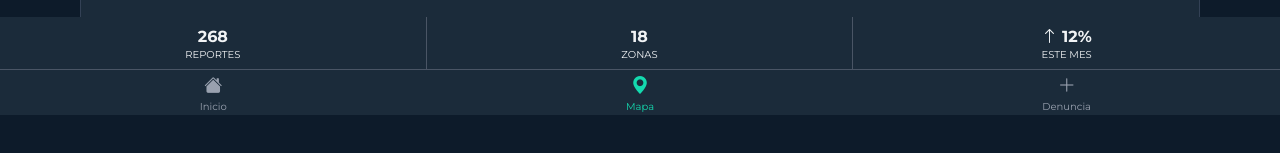
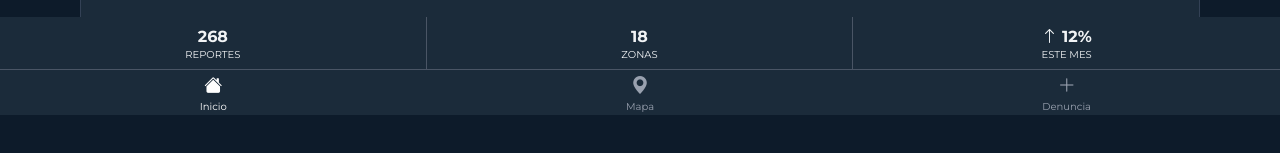
Before and after one commit to Matiassanchez18/DefensaMapaRiesgo, a React (Vite) app in the folder MapaRiesgo/Frontend/: page / in a window 1280 px wide. Shown: the part 685-838 px from the top of the page. Built offline with nearby package versions, Linux system fonts and the light colour scheme.

Commit message:
Se modifico los NavLinks del footer

```diff
--- a/MapaRiesgo/Frontend/src/components/Footer.jsx
+++ b/MapaRiesgo/Frontend/src/components/Footer.jsx
@@ -1,6 +1,12 @@
-import {NavLink} from "react-router-dom"
+
+import { NavLink } from "react-router-dom";
 
 function Footer() {
+  const estiloNav = ({ isActive }) =>
+    `flex min-h-[55px] flex-col items-center justify-center gap-0.5 no-underline transition md:min-h-[65px] lg:min-h-[45px] ${
+      isActive ? "text-white" : "text-gray-400 hover:text-white"
+    }`;
+
   return (
     <div>
       <footer className="fixed bottom-0 left-0 z-50 w-full bg-[#1b2b3a] text-[#f1f3f5]">
@@ -36,30 +42,21 @@ function Footer() {
         </div>
 
         <nav className="grid grid-cols-3 text-center lg:py-0">
-          <NavLink
-            to="/"
-            className="flex min-h-[55px] flex-col items-center justify-center gap-0.5 text-gray-400 no-underline transition hover:text-white md:min-h-[65px] lg:min-h-[45px]"
-          >
+          <NavLink to="/" end className={estiloNav}>
             <i className="bi bi-house-fill text-2xl lg:text-lg"></i>
             <small className="text-xs leading-tight md:text-[13px] lg:text-[10px]">
               Inicio
             </small>
           </NavLink>
 
-          <NavLink
-            to="/mapa"
-            className="flex min-h-[55px] flex-col items-center justify-center gap-0.5 text-[#14daaf] no-underline transition hover:text-white md:min-h-[65px] lg:min-h-[45px]"
-          >
+          <NavLink to="/mapa" className={estiloNav}>
             <i className="bi bi-geo-alt-fill text-2xl lg:text-lg"></i>
             <small className="text-xs leading-tight md:text-[13px] lg:text-[10px]">
               Mapa
             </small>
           </NavLink>
 
-          <NavLink
-            to="/denuncia"
-            className="flex min-h-[55px] flex-col items-center justify-center gap-0.5 text-gray-400 no-underline transition hover:text-white md:min-h-[65px] lg:min-h-[45px]"
-          >
+          <NavLink to="/denuncia" className={estiloNav}>
             <i className="bi bi-plus-lg text-2xl lg:text-lg"></i>
             <small className="text-xs leading-tight md:text-[13px] lg:text-[10px]">
               Denuncia
@@ -70,4 +67,5 @@ function Footer() {
     </div>
   );
 }
+
 export default Footer;
--- a/MapaRiesgo/Frontend/src/components/Layout.jsx
+++ b/MapaRiesgo/Frontend/src/components/Layout.jsx
@@ -8,7 +8,10 @@ return(
 
 <div>
 <Navbar></Navbar>
+<div className="my-5 mb-20">
 <Outlet></Outlet>
+
+</div>
 <Footer></Footer>
 
 </div>
--- a/MapaRiesgo/Frontend/src/pages/Denuncia.jsx
+++ b/MapaRiesgo/Frontend/src/pages/Denuncia.jsx
@@ -5,7 +5,7 @@ function Denuncia() {
   return (
     <>
       <main>
-        <Reporte />
+        <Reporte/>
       </main>
 
     </>
```
